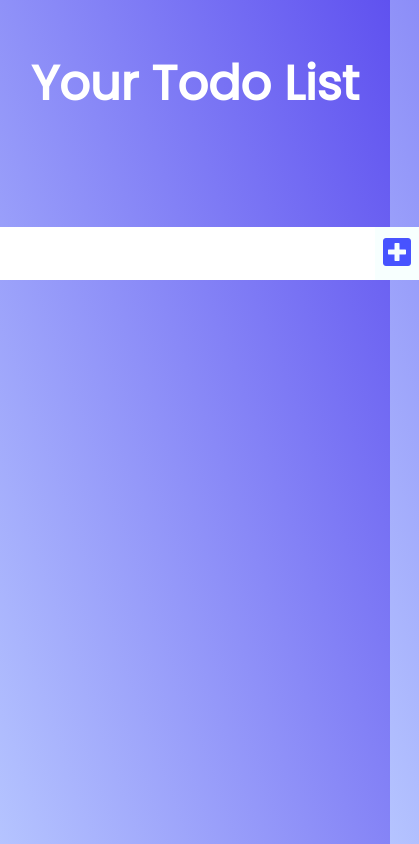
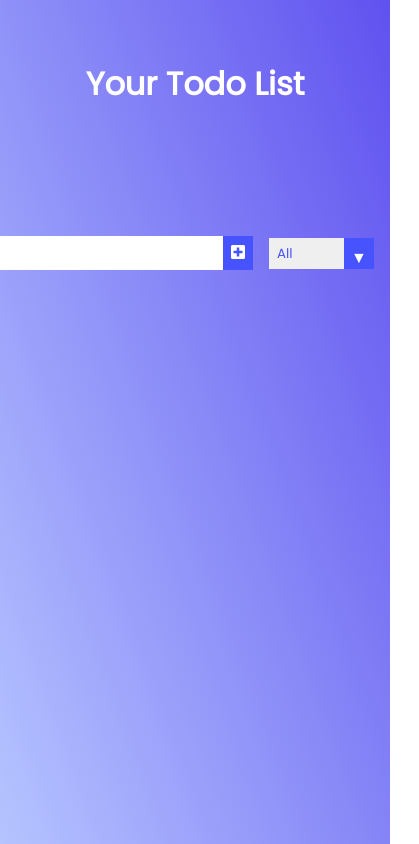
Before and after one commit to dung-vuong/Todo_List_App, a React (Create React App) app: page / in a window 390 px wide. Shown: the whole page, 419 px wide, since content can reach past the window. Built offline with nearby package versions, Linux system fonts and the light colour scheme.

Commit message:
responsive

```diff
--- a/src/App.css
+++ b/src/App.css
@@ -68,9 +68,8 @@
     font-size: 1rem;
   }
 
-  .trash-btn,
-  .complete-btn {
-    background: #f82929;
+  .trash-btn, .complete-btn {
+    background: #fc2d2d;
     color: white;
     border: none;
     padding: 1rem;
@@ -145,3 +144,42 @@
   .select:hover::after {
     opacity: 0.95;
   }
+
+
+@media only screen and (max-width: 600px){
+  header {
+    font-size: 1em;
+  }
+  form input, form button {
+    font-size: 1em;
+  }
+  form button {
+    background: #4753ff;
+    color: white;
+  }
+  select {
+    width: 10em;
+  }
+  .select::after {
+    padding: 0.45em;
+  }
+  .filter-todo {
+    padding: 0.6em;
+  }
+  .todo {
+    margin: 0.5rem;
+    font-size: 0.8em;
+  }
+  .todo-item {
+    padding: 0 0.5em;
+  }
+  .date-text{
+    font-size: 0.8em;
+    padding: 0 0 0 0.3em;
+  }
+  .trash-btn, .complete-btn {
+    padding: 2em;
+    font-size: 0.7em;
+    opacity: 1;
+  }
+}
--- a/src/components/Todo.js
+++ b/src/components/Todo.js
@@ -14,8 +14,7 @@ const Todo = ({text, todo, todos, setTodos, date}) => {
     }
     const deleteHandler = () => {
         //check the id we click on == to the todo.id (if yes, delete it)
-        if (window.confirm("Are you sure to delete!?") === true)
-            setTodos(todos.filter((el) => el.id !== todo.id))
+        setTodos(todos.filter((el) => el.id !== todo.id))
     }
     return(
         <div className="todo">
```
